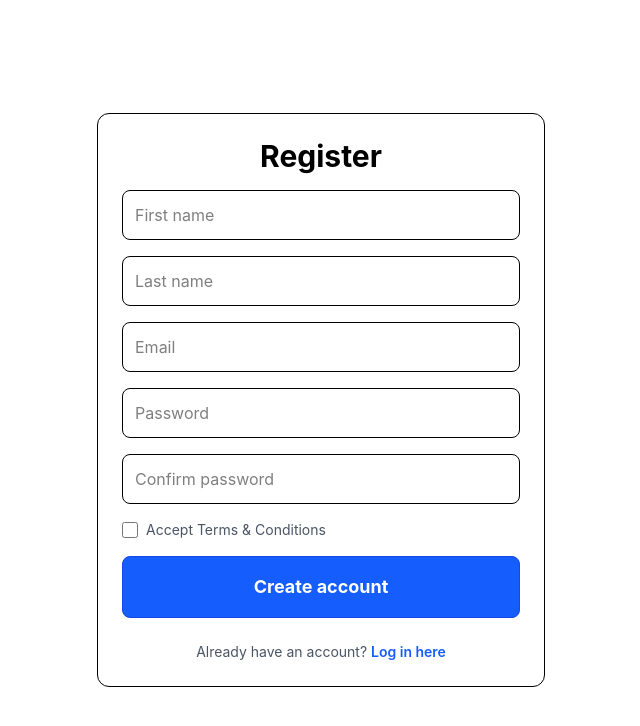
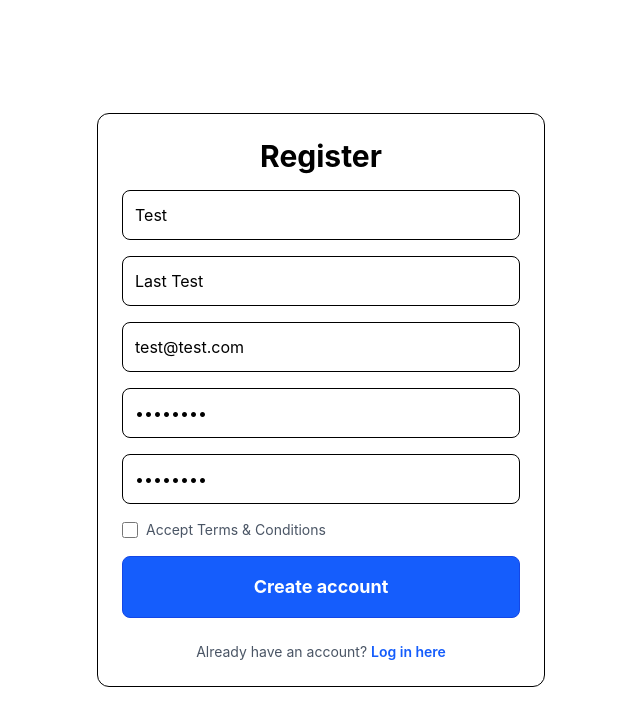
Before and after one commit to MykolaSlichenko/auth-rsbuild, a React (Vite) app: page /register in a window 1280 px wide. Shown: the top 726 px of the page, without its empty margins (319-959 px from the left). Built offline with nearby package versions, Linux system fonts and the light colour scheme.

Commit message:
Extend user registration with profile information.

```diff
--- a/src/pages/RegisterPage.tsx
+++ b/src/pages/RegisterPage.tsx
@@ -6,19 +6,19 @@ import api from "../api/axios";
 const RegisterPage = () => {
     const navigate = useNavigate();
 
-    const [firstName, setFirstName] = useState("");
+    const [firstName, setFirstName] = useState("Test");
 
-    const [lastName, setLastName] = useState("");
+    const [lastName, setLastName] = useState("Last Test");
 
     const [acceptedTerms, setAcceptedTerms] = useState(false);
 
     const [email, setEmail] =
-        useState("");
+        useState("test@test.com");
 
     const [password, setPassword] =
-        useState("");
+        useState("Test123!");
 
-    const [confirmPassword, setConfirmPassword] = useState("");
+    const [confirmPassword, setConfirmPassword] = useState("Test123!");
 
     const [message, setMessage] =
         useState("");
@@ -42,7 +42,6 @@ const RegisterPage = () => {
             setIsError(true);
             return;
         }
-        e.preventDefault();
 
         try {
             await api.post("/auth/register", {
@@ -50,6 +49,7 @@ const RegisterPage = () => {
                 lastName,
                 email,
                 password,
+                acceptedTerms,
             });
 
             setMessage("Registration successful");
```
